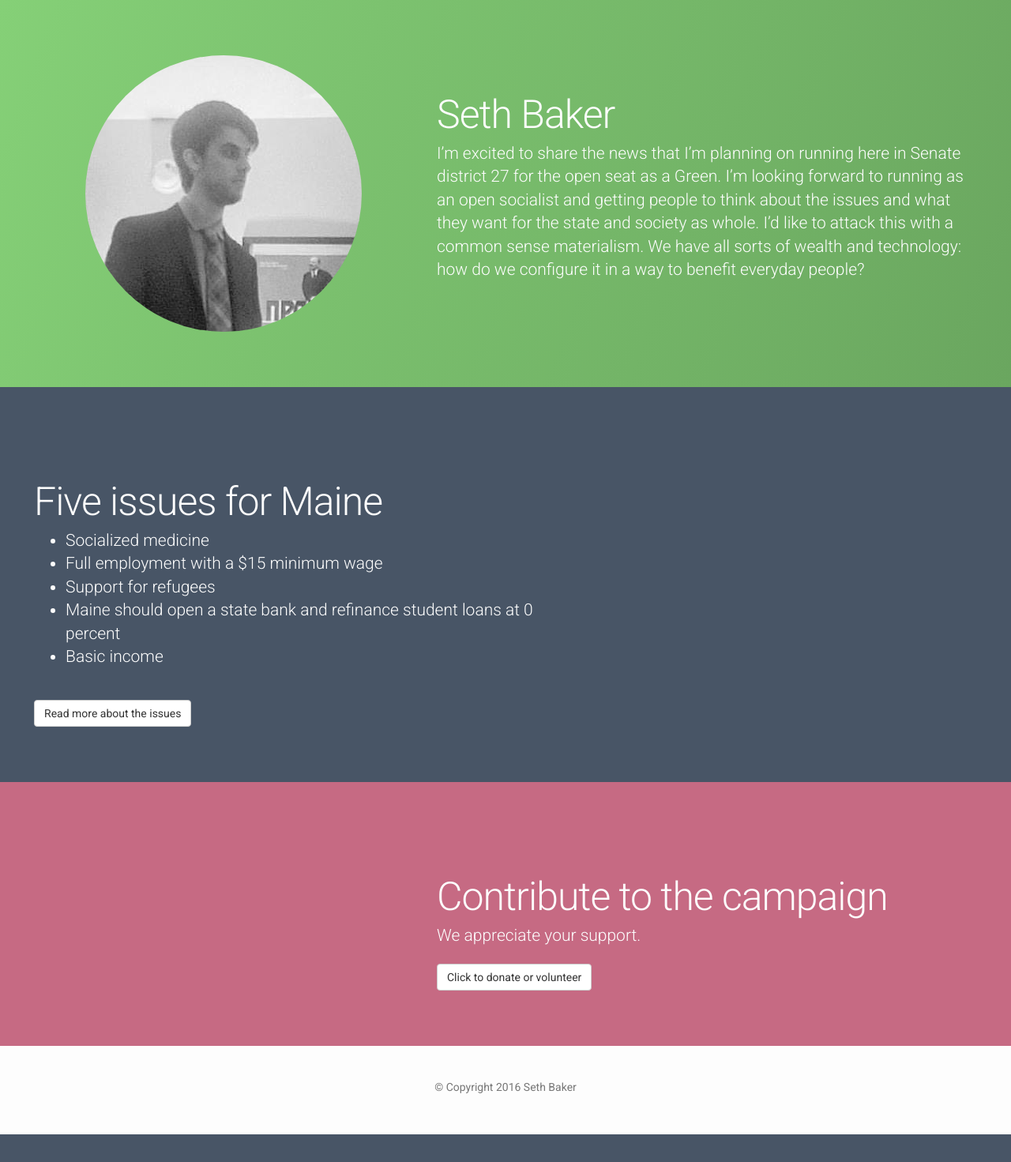
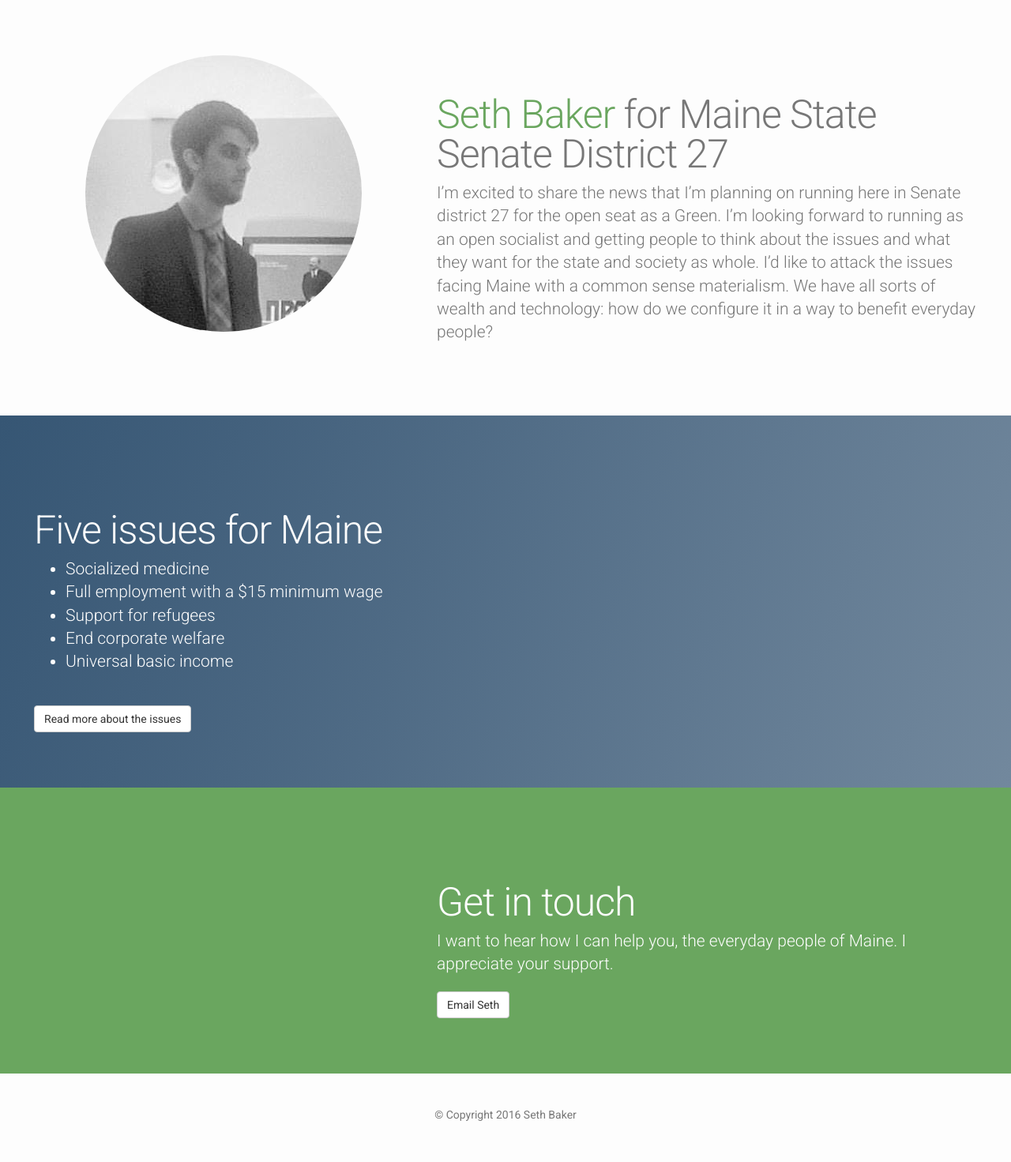
Before and after one commit to kylerjohnston/seth-site, a Flask app: page / in a window 1280 px wide. Shown: the part 50-1521 px from the top of the page at 79% size. Before the commit the page ends 1486 px from the top, so only its background shows below. Run offline with Flask 2, Linux system fonts and the light colour scheme; parts of the project's set-up code (start-up, migrations or seed data) failed here and were passed over; some libraries are stand-ins or nearby versions.

Commit message:
Updated colorscheme & copy

```diff
--- a/seth_site/static/css/sethstyle.css
+++ b/seth_site/static/css/sethstyle.css
@@ -44,12 +44,19 @@ body {
 }
 
 .featurette-green {
-  background-color: #85d077;
+  background-color: #fdfdfd;
+  /* background: -webkit-linear-gradient(left top, #629935, #7bc043);
+  background: -o-linear-gradient(bottom right, #629935, #7bc043);
+  background: -moz-linear-gradient(bottom right, #629935, #7bc043);
+  background: linear-gradient(bottom right, #629935, #7bc043);*/
+
+  /***** Colorscheme 1 *******/
+  /* background-color: #85d077;
   background: -webkit-linear-gradient(left top, #85d077, #6aa65f);
   background: -o-linear-gradient(bottom right, #85d077, #6aa65f);
   background: -moz-linear-gradient(bottom right, #85d077, #6aa65f);
-  background: linear-gradient(bottom right, #85d077, #6aa65f);
-  color: #fdfdfd;
+  background: linear-gradient(bottom right, #85d077, #6aa65f); */
+  color: #777777;
 }
 
 .custom-img {
@@ -72,16 +79,22 @@ body {
 }
 
 .f-dark {
-  background-color: #485566;
+  background-color: #365674;
   color: #fdfdfd;
-/*  background: -webkit-linear-gradient(left top, #85d077, #6aa65f);
-  background: -o-linear-gradient(bottom right, #85d077, #6aa65f);
-  background: -moz-linear-gradient(bottom right, #85d077, #6aa65f);
-  background: linear-gradient(bottom right, #85d077, #6aa65f);*/
+  background: -webkit-linear-gradient(left top, #365674, #72889d);
+  background: -o-linear-gradient(left top, #365674, #72889d);
+  background: -moz-linear-gradient(left top, #365674, #72889d);
+  background: linear-gradient(left top, #365674, #72889d);
 }
 
 .f-red {
-  background-color: #c66a83;
+  background-color: #6aa65f;
+  /*
+  background: -webkit-linear-gradient(left top, #a5c99f, #6aa65f);
+  background: -o-linear-gradient(bottom right, #a5c99f, #6aa65f);
+  background: -moz-linear-gradient(bottom right, #a5c99f, #6aa65f);
+  background: linear-gradient(bottom right, #a5c99f, #6aa65f);
+  */
   color: #fdfdfd;
 }
 
@@ -89,6 +102,20 @@ footer {
   padding: 3em 2em 0em 2em;
 }
 
+.dl-horizontal {
+  font-size: 1.2em;
+}
+
+.dl-horizontal dd {
+  font-weight: 300;
+}
+
 .dl-horizontal dt {
   white-space: normal !important;
+  font-weight: 400;
+  color: #b4d2af;
 }
+
+.grn {
+  color: #6aa65f;
+}
--- a/seth_site/templates/index.html
+++ b/seth_site/templates/index.html
@@ -8,8 +8,13 @@
     <img src="../static/img/seth_example.png" class="img-responsive center-block img-circle custom-img" alt="Seth Baker">
   </div>
   <div class="col-md-7 col-xs-12">
-    <h2 class="featurette-heading">Seth Baker</h2>
-    <p class="lead">I’m excited to share the news that I’m planning on running here in Senate district 27 for the open seat as a Green. I’m looking forward to running as an open socialist and getting people to think about the issues and what they want for the state and society as whole. I’d like to attack this with a common sense materialism. We have all sorts of wealth and technology: how do we configure it in a way to benefit everyday people?</p>
+    <h2 class="featurette-heading"><span class="grn">Seth Baker</span> for Maine State Senate District
+      27</h2>
+    <p class="lead">I’m excited to share the news that I’m planning on running
+    here in Senate district 27 for the open seat as a Green. I’m looking
+    forward to running as an open socialist and getting people to think about
+    the issues and what they want for the state and society as whole. I’d like
+    to attack the issues facing Maine with a common sense materialism. We have all sorts of wealth and technology: how do we configure it in a way to benefit everyday people?</p>
   </div>
 </div>
 <div class="row featurette f-dark">
@@ -19,8 +24,8 @@
       <li>Socialized medicine</li>
       <li>Full employment with a $15 minimum wage</li>
       <li>Support for refugees</li>
-      <li>Maine should open a state bank and refinance student loans at 0 percent</li>
-      <li>Basic income</li>
+      <li>End corporate welfare</li>
+      <li>Universal basic income</li>
     </ul>
     <br />
     <a class="btn btn-large btn-default" href="{{ url_for('platform') }}">Read more about the issues</a>
@@ -34,9 +39,11 @@
     <span></span>
   </div>
   <div class="col-md-7 col-xs-12">
-    <h2 class="featurette-heading">Contribute to the campaign</h2>
-    <p class="lead">We appreciate your support.</p>
-    <a class="btn btn-large btn-default" href="#">Click to donate or volunteer</a>
+    <h2 class="featurette-heading">Get in touch</h2>
+    <p class="lead">I want to hear how I can help you, the everyday people of Maine.
+    I appreciate your support.</p>
+    <a class="btn btn-large btn-default"
+      href="mailto:sethbaker1988@gmail.com">Email Seth</a>
   </div>
 </div>
 
--- a/seth_site/views.py
+++ b/seth_site/views.py
@@ -5,6 +5,6 @@ from flask import render_template
 def index():
     return render_template('index.html')
 
-@app.route('/issues.html')
+@app.route('/issues/')
 def platform():
     return render_template('issues.html')
```
Also changed, not shown: seth_site/templates/issues.html (+16 -17 lines).
